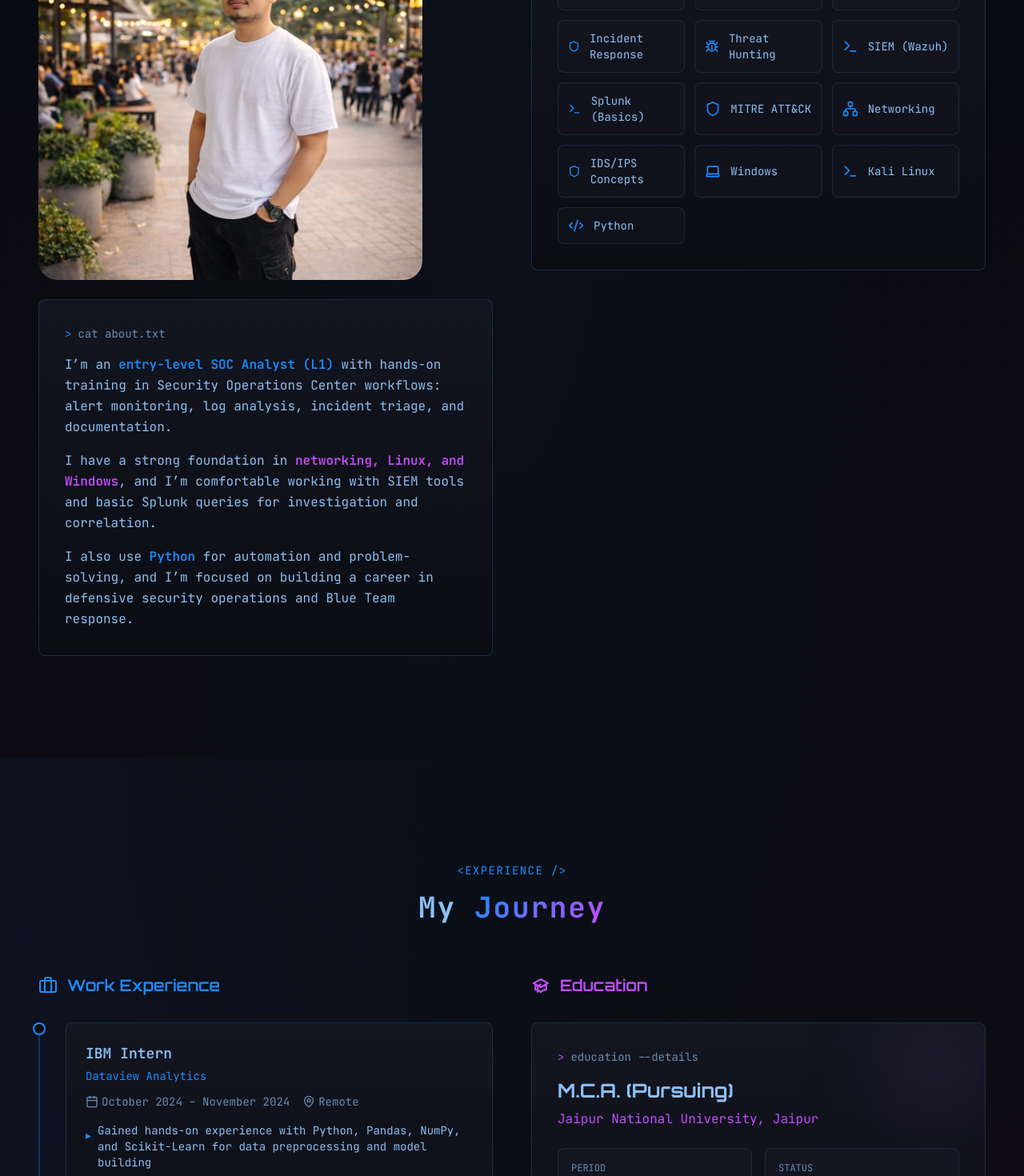
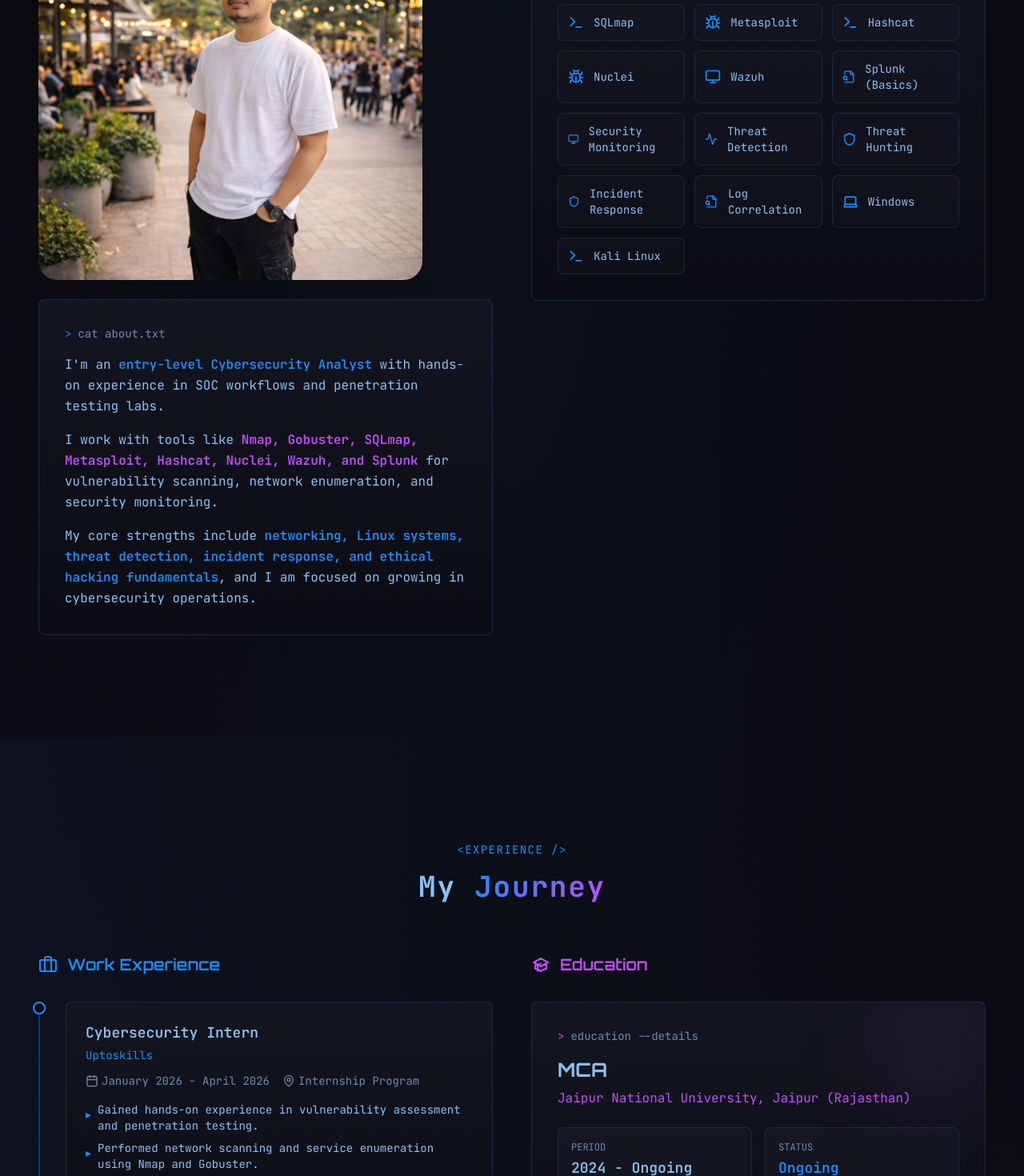
Before and after one commit to cybersunnykumar/Sunny-Portfolio, a React (Vite) app: page / in a window 1280 px wide. Shown: the part 1200-2670 px from the top of the page at 80% size. Built offline with nearby package versions, Linux system fonts and the light colour scheme.

Commit message:
Update portfolio with latest cybersecurity profile details

```diff
--- a/src/components/AboutSection.tsx
+++ b/src/components/AboutSection.tsx
@@ -3,19 +3,22 @@ import profileImage from '@/assets/WhatsApp Image 2026-02-23 at 2.04.57 PM.jpeg'
 
 const AboutSection = () => {
   const skills = [
+    { name: 'Python', icon: Code2 },
+    { name: 'Nmap', icon: Network },
+    { name: 'Gobuster', icon: Terminal },
+    { name: 'SQLmap', icon: Terminal },
+    { name: 'Metasploit', icon: Bug },
+    { name: 'Hashcat', icon: Terminal },
+    { name: 'Nuclei', icon: Bug },
+    { name: 'Wazuh', icon: Monitor },
+    { name: 'Splunk (Basics)', icon: FileSearch },
     { name: 'Security Monitoring', icon: Monitor },
-    { name: 'Alert Triage', icon: Activity },
-    { name: 'Log Analysis', icon: FileSearch },
+    { name: 'Threat Detection', icon: Activity },
+    { name: 'Threat Hunting', icon: Shield },
     { name: 'Incident Response', icon: Shield },
-    { name: 'Threat Hunting', icon: Bug },
-    { name: 'SIEM (Wazuh)', icon: Terminal },
-    { name: 'Splunk (Basics)', icon: Terminal },
-    { name: 'MITRE ATT&CK', icon: Shield },
-    { name: 'Networking', icon: Network },
-    { name: 'IDS/IPS Concepts', icon: Shield },
+    { name: 'Log Correlation', icon: FileSearch },
     { name: 'Windows', icon: Laptop },
     { name: 'Kali Linux', icon: Terminal },
-    { name: 'Python', icon: Code2 },
   ];
 
   return (
@@ -42,7 +45,7 @@ const AboutSection = () => {
                 <div className="relative w-80 h-80 sm:w-96 sm:h-96 md:w-[30rem] md:h-[30rem] overflow-hidden rounded-3xl">
                   <img
                     src={profileImage}
-                    alt="Sunny Kumar - SOC Analyst (L1)"
+                    alt="Sunny Kumar - Cybersecurity Analyst"
                     className="w-full h-full object-cover object-top"
                   />
                 </div>
@@ -57,16 +60,18 @@ const AboutSection = () => {
               </div>
               <div className="space-y-4 text-card-foreground leading-relaxed">
                 <p>
-                  I’m an <span className="text-primary font-semibold">entry-level SOC Analyst (L1)</span> with hands-on training in
-                  Security Operations Center workflows: alert monitoring, log analysis, incident triage, and documentation.
+                  I&apos;m an <span className="text-primary font-semibold">entry-level Cybersecurity Analyst</span> with hands-on
+                  experience in SOC workflows and penetration testing labs.
                 </p>
                 <p>
-                  I have a strong foundation in <span className="text-secondary font-semibold">networking, Linux, and Windows</span>, and I’m
-                  comfortable working with SIEM tools and basic Splunk queries for investigation and correlation.
+                  I work with tools like <span className="text-secondary font-semibold">Nmap, Gobuster, SQLmap, Metasploit,
+                  Hashcat, Nuclei, Wazuh, and Splunk</span> for vulnerability scanning, network enumeration,
+                  and security monitoring.
                 </p>
                 <p>
-                  I also use <span className="text-primary font-semibold">Python</span> for automation and problem-solving, and I’m focused on
-                  building a career in defensive security operations and Blue Team response.
+                  My core strengths include <span className="text-primary font-semibold">networking, Linux systems, threat
+                  detection, incident response, and ethical hacking fundamentals</span>, and I am focused on
+                  growing in cybersecurity operations.
                 </p>
               </div>
             </div>
--- a/src/components/CertificationsSection.tsx
+++ b/src/components/CertificationsSection.tsx
@@ -6,22 +6,22 @@ const CertificationsSection = () => {
       title: 'SOC Level 1 Certificate',
       issuer: 'TryHackMe',
       year: '2025',
-      description: 'Security monitoring, alert triage, incident response, log analysis, and Blue Team fundamentals with hands-on labs.',
+      description: 'Security monitoring, alert triage, incident response, log analysis, and Blue Team fundamentals.',
       skills: ['Security Monitoring', 'Alert Triage', 'Incident Response', 'Log Analysis'],
     },
     {
       title: 'Python Essentials 1 & 2',
       issuer: 'Cisco',
       year: '2025',
-      description: 'Strong skills in Python programming, problem-solving, data structures, OOP, file handling, and foundational network automation.',
+      description: 'Python programming, problem-solving, data structures, OOP, file handling, and basic network automation.',
       skills: ['Python', 'OOP', 'Data Structures', 'Network Automation'],
     },
     {
-      title: 'Python Django 101',
-      issuer: 'Simplilearn',
-      year: '2025',
-      description: 'Completed certified training covering Django fundamentals, including models, views, templates, routing, and basic CRUD operations.',
-      skills: ['Django', 'Models', 'Views', 'Templates', 'CRUD'],
+      title: 'Cybersecurity Internship Certificate',
+      issuer: 'Uptoskills',
+      year: '2026',
+      description: 'Hands-on VAPT training and practical cybersecurity exposure during internship.',
+      skills: ['Vulnerability Assessment', 'Penetration Testing', 'VAPT', 'Cybersecurity'],
     },
   ];
 
--- a/src/components/ContactSection.tsx
+++ b/src/components/ContactSection.tsx
@@ -11,20 +11,20 @@ const ContactSection = () => {
     {
       icon: Github,
       label: 'GitHub',
-      value: 'github.com/sunnykumar8905',
-      href: 'https://github.com/sunnykumar8905',
+      value: 'github.com/cybersunnykumar',
+      href: 'https://github.com/cybersunnykumar',
     },
     {
       icon: Mail,
       label: 'Email',
-      value: 'sunny8905kumar@gmail.com',
-      href: 'mailto:sunny8905kumar@gmail.com',
+      value: 'sunnykumar9173399018@gmail.com',
+      href: 'mailto:sunnykumar9173399018@gmail.com',
     },
     {
       icon: Linkedin,
       label: 'LinkedIn',
-      value: 'linkedin.com/in/sunny-kumar-a94634275',
-      href: 'https://www.linkedin.com/in/sunny-kumar-a94634275/',
+      value: 'linkedin.com/in/sunnykumar',
+      href: 'https://www.linkedin.com/in/sunnykumar',
     },
     {
       icon: MapPin,
--- a/src/components/ExperienceSection.tsx
+++ b/src/components/ExperienceSection.tsx
@@ -3,24 +3,24 @@ import { Briefcase, Calendar, MapPin } from 'lucide-react';
 const ExperienceSection = () => {
   const experiences = [
     {
-      title: 'IBM Intern',
-      company: 'Dataview Analytics',
-      location: 'Remote',
-      period: 'October 2024 – November 2024',
+      title: 'Cybersecurity Intern',
+      company: 'Uptoskills',
+      location: 'Internship Program',
+      period: 'January 2026 - April 2026',
       points: [
-        'Gained hands-on experience with Python, Pandas, NumPy, and Scikit-Learn for data preprocessing and model building',
-        'Worked on classification and regression problems, applying algorithms like SVM and Decision Trees',
-        'Performed data cleaning, feature engineering, and model evaluation to improve accuracy',
-        'Learned industry practices in data analysis, visualization (Matplotlib, Seaborn), and reporting',
+        'Gained hands-on experience in vulnerability assessment and penetration testing.',
+        'Performed network scanning and service enumeration using Nmap and Gobuster.',
+        'Identified web vulnerabilities including SQL injection and security misconfigurations.',
+        'Learned real-world attack methodologies and basic defensive strategies.',
       ],
     },
   ];
 
   const education = {
-    degree: 'M.C.A. (Pursuing)',
-    institution: 'Jaipur National University, Jaipur',
-    year: '2024 - 2026',
-    cgpa: 'In Progress',
+    degree: 'MCA',
+    institution: 'Jaipur National University, Jaipur (Rajasthan)',
+    year: '2024 - Ongoing',
+    cgpa: 'Ongoing',
   };
 
   const previousEducation = {
--- a/src/components/HeroSection.tsx
+++ b/src/components/HeroSection.tsx
@@ -3,10 +3,10 @@ import TypeWriter from './TypeWriter';
 
 const HeroSection = () => {
   const roles = [
-    'SOC Analyst (L1)',
-    'Security Monitoring',
-    'Incident Triage',
-    'Blue Team (Defensive)',
+    'Cybersecurity Analyst',
+    'SOC Operations',
+    'Threat Detection',
+    'Ethical Hacking',
   ];
 
   return (
@@ -47,8 +47,8 @@ const HeroSection = () => {
 
           {/* Description */}
           <p className="text-muted-foreground text-lg md:text-xl max-w-2xl mx-auto mb-10 leading-relaxed opacity-0 animate-fade-in-up animation-delay-600">
-            Entry-level SOC Analyst (L1) trained in security monitoring, log analysis, and incident triage.
-            Strong foundation in networking, Linux, and defensive security workflows.
+            Entry-level Cybersecurity Analyst with hands-on experience in SOC workflows, vulnerability scanning,
+            and threat detection using tools such as Nmap, Gobuster, SQLmap, Metasploit, Hashcat, and Nuclei.
           </p>
 
           {/* CTA Buttons */}
@@ -76,7 +76,7 @@ const HeroSection = () => {
           {/* Social Links */}
           <div className="flex items-center justify-center gap-6 opacity-0 animate-fade-in-up animation-delay-800">
             <a
-              href="https://www.linkedin.com/in/sunny-kumar-a94634275/"
+              href="https://www.linkedin.com/in/sunnykumar"
               target="_blank"
               rel="noopener noreferrer"
               className="p-3 rounded-lg border border-border/50 bg-muted/30 text-muted-foreground hover:text-primary hover:border-primary/50 hover:bg-primary/10 transition-all duration-300 group"
@@ -84,7 +84,7 @@ const HeroSection = () => {
               <Linkedin className="w-5 h-5 group-hover:scale-110 transition-transform" />
             </a>
             <a
-              href="https://github.com/sunnykumar8905"
+              href="https://github.com/cybersunnykumar"
               target="_blank"
               rel="noopener noreferrer"
               className="p-3 rounded-lg border border-border/50 bg-muted/30 text-muted-foreground hover:text-primary hover:border-primary/50 hover:bg-primary/10 transition-all duration-300 group"
@@ -92,7 +92,7 @@ const HeroSection = () => {
               <Github className="w-5 h-5 group-hover:scale-110 transition-transform" />
             </a>
             <a
-              href="mailto:sunny8905kumar@gmail.com"
+              href="mailto:sunnykumar9173399018@gmail.com"
               className="p-3 rounded-lg border border-border/50 bg-muted/30 text-muted-foreground hover:text-primary hover:border-primary/50 hover:bg-primary/10 transition-all duration-300 group"
             >
               <Mail className="w-5 h-5 group-hover:scale-110 transition-transform" />
--- a/src/components/ProjectsSection.tsx
+++ b/src/components/ProjectsSection.tsx
@@ -3,15 +3,15 @@ import { Folder } from 'lucide-react';
 const ProjectsSection = () => {
   const projects = [
     {
-      title: 'Hands-On SOC Experience (Home Lab)',
-      description: 'Built a Wazuh SIEM lab to monitor Windows & Linux endpoints; analyzed alerts using MITRE ATT&CK. Investigated phishing indicators with header analysis and VirusTotal, and practiced Blue Team triage/escalation workflows.',
-      tech: ['Wazuh', 'SIEM', 'MITRE ATT&CK', 'Windows', 'Linux'],
+      title: 'Hands-On SOC Experience (Labs / Home Setup)',
+      description: 'Built a Wazuh SIEM lab to monitor Windows and Linux endpoints and analyzed alerts using MITRE ATT&CK techniques. Detected phishing attempts using email header analysis and VirusTotal lookup, investigated brute-force attempts in Windows logs using Splunk queries, and practiced Blue Team response and escalation workflows.',
+      tech: ['Wazuh', 'Splunk', 'MITRE ATT&CK', 'Windows Logs', 'Blue Team'],
       color: 'primary',
     },
     {
-      title: 'Support Vector Machine Implementation',
-      description: 'Implemented and optimized Support Vector Machine (SVM) models using Python for classification and regression tasks. Utilized Scikit-Learn to preprocess data, tune hyperparameters, and evaluate model performance.',
-      tech: ['Python', 'Scikit-Learn', 'SVM', 'ML'],
+      title: 'Human Error Firewall (HEF)',
+      description: 'Developed a full-stack cybersecurity system to detect and prevent risky user behavior in web browsing. Built a FastAPI-based risk engine for real-time risk scoring, created a browser extension to detect phishing and block suspicious actions, and implemented an SOC-style dashboard for incident monitoring and workflow management. Project link available on GitHub.',
+      tech: ['FastAPI', 'React', 'Browser Extension', 'SQLite', 'Risk Scoring'],
       color: 'secondary',
     },
   ];
```
